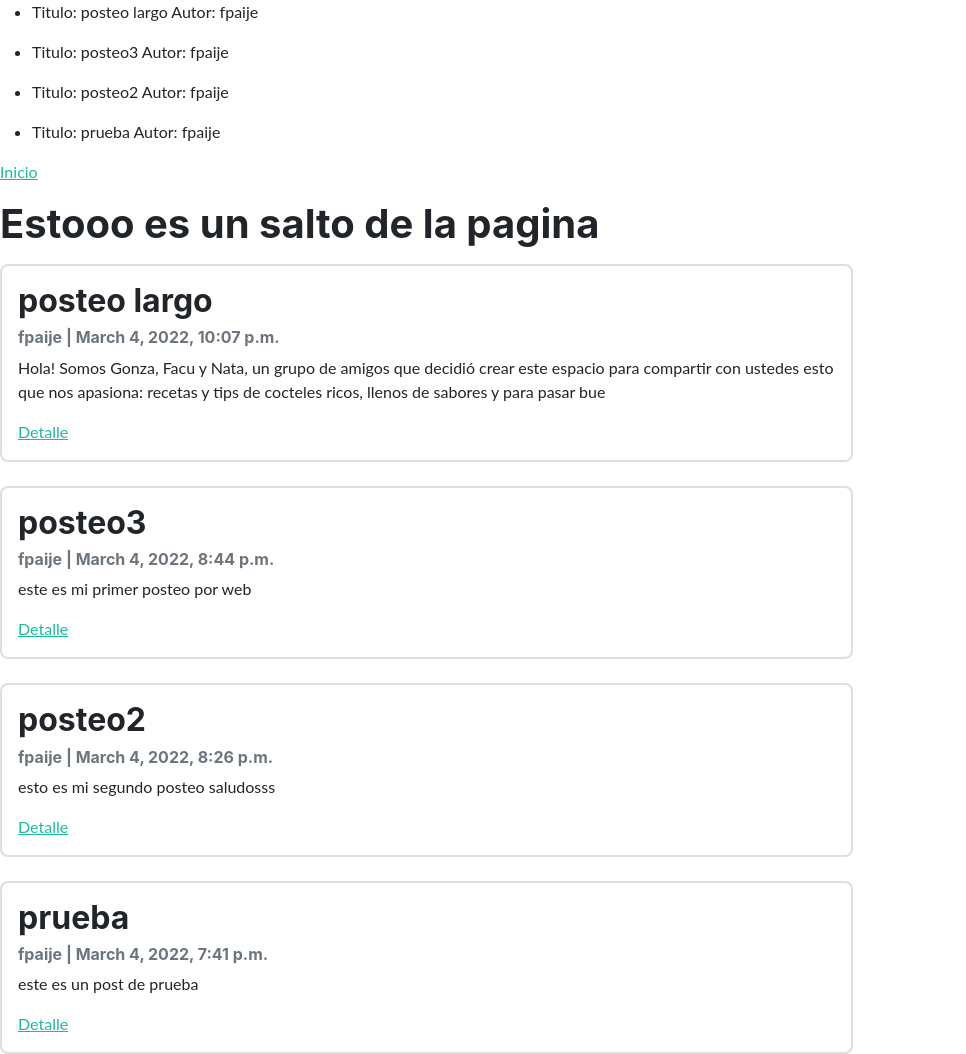
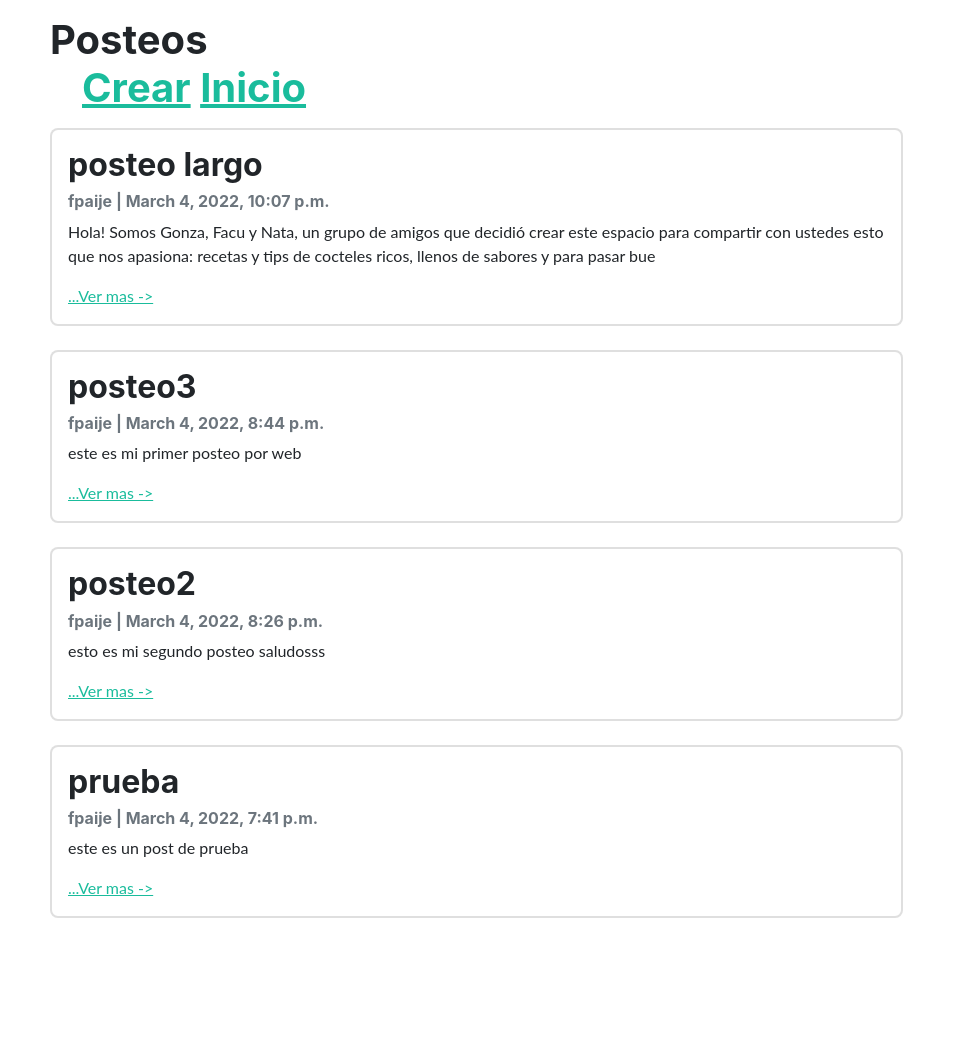
Before and after one commit to nbesso/ProyFinal, a Django app: page /blog/post/list in a window 1280 px wide. Shown: the whole page, without its empty margins (0-966 px from the left). After the commit the page ends 918 px from the top, so only its background shows below. Run offline with Django 4.2, Linux system fonts and the light colour scheme; data comes from the database, SQL or seed files in the repository; both versions use the stored data as it was after the commit; some libraries are stand-ins or nearby versions.

Commit message:
modificaciones con profe

```diff
--- a/ProyectoFinal/ProyectoFinal/urls.py
+++ b/ProyectoFinal/ProyectoFinal/urls.py
@@ -15,10 +15,15 @@ Including another URLconf
 """
 from django.contrib import admin
 from django.urls import path, include
+from django.conf import settings
+from django.conf.urls.static import static
+
 #from .views import login_request
 
 urlpatterns = [
     path('admin/', admin.site.urls),
     path('blog/', include('blog.urls')),
     path('applog/', include('AppLog.urls')),
-]
+    path('ckeditor/', include('ckeditor_uploader.urls')),
+
+] + static(settings.MEDIA_URL, document_root=settings.MEDIA_ROOT)
--- /dev/null
+++ b/ProyectoFinal/blog/forms.py
@@ -0,0 +1,4 @@
+from dataclasses import fields
+from django import forms
+from django.contrib.auth.models import User
+from django.contrib.auth.forms import UserCreationForm
--- a/ProyectoFinal/blog/models.py
+++ b/ProyectoFinal/blog/models.py
@@ -2,6 +2,8 @@ from logging import PlaceHolder
 from pydoc import text
 from django.db import models
 from django.contrib.auth.models import User
+from ckeditor_uploader.fields import RichTextUploadingField
+from ckeditor.fields import RichTextField
 
 # Create your models here.
 
@@ -28,7 +30,7 @@ class Post(models.Model):
     slug = models.SlugField(max_length=200, unique=True)
     autor = models.ForeignKey(User, on_delete= models.CASCADE,related_name='blog_posts')
     modificado_el = models.DateTimeField(auto_now= True)
-    contenido = models.TextField()
+    contenido = RichTextUploadingField()
     creado_el = models.DateTimeField(auto_now_add=True)
     status = models.IntegerField(choices=STATUS, default=0)
 
--- a/ProyectoFinal/blog/views.py
+++ b/ProyectoFinal/blog/views.py
@@ -19,7 +19,7 @@ class SuscriptorList(ListView):
 #GON: Vista que crea un Contacto y envía mensaje
 class Suscribete(CreateView):
     model = Suscriptor
-    success_url = "/blog/inicio/#page-top"
+    success_url = "/blog/inicio/#suscribite"
     fields = ['nombre', 'apellido', 'email']
 
 #GON: Vista para visualizar Detalles de un Contacto ya creado.
--- a/ProyectoFinal/templates/blog/base.html
+++ b/ProyectoFinal/templates/blog/base.html
@@ -31,7 +31,7 @@
                     <ul class="navbar-nav ms-auto">
                         <li class="nav-item mx-0 mx-lg-1"><a class="nav-link py-3 px-0 px-lg-3 rounded" href="#Cocktails">Cocktails</a></li>
                         <li class="nav-item mx-0 mx-lg-1"><a class="nav-link py-3 px-0 px-lg-3 rounded" href="#Sobre Nosotros">Sobre Nosotros</a></li>
-                        <li class="nav-item mx-0 mx-lg-1"><a class="nav-link py-3 px-0 px-lg-3 rounded" href="{% url 'Inicio' %}">Blog</a></li>
+                        <li class="nav-item mx-0 mx-lg-1"><a class="nav-link py-3 px-0 px-lg-3 rounded" href="{% url 'post_list' %}">Blog</a></li>
                         <li class="nav-item mx-0 mx-lg-1"><a class="nav-link py-3 px-0 px-lg-3 rounded" href="#Suscribite">Suscribite</a></li>
                         <li class="nav-item mx-0 mx-lg-1"><a class="nav-link py-3 px-0 px-lg-3 rounded" href="{% url 'login' %}">Login</a></li>
                     </ul>
--- a/ProyectoFinal/templates/blog/post_list.html
+++ b/ProyectoFinal/templates/blog/post_list.html
@@ -9,31 +9,21 @@
     <link href="{% static 'blog/css/styles.css' %}" rel="stylesheet" />
 </head>
 <body>
-    <ul>
-        {% for Post in object_list %}
-        <li>
-            <p>Titulo: {{Post.titulo}}
-               Autor: {{Post.autor}}
-            </p>
-        </li>
-        {% endfor %}
-    </ul>
-    <p>
-        <a href="{% url 'Inicio' %}">Inicio</a>
-    </p>
-    <h1>
 
-        Estooo es un salto de la pagina
-
-    </h1>
-    <div class="col-md-8 mt-3 left">
+    <div class="col-md-8 mt-3 left" style="margin:0px 0px 0px 50px">
+        <h1>Posteos
+            <ul>
+            <a href="{% url 'post_create'%}">Crear</a>
+            <a href="{% url 'Inicio'%}">Inicio</a>
+            </ul>
+        </h1>
         {% for Post in post_list %}
         <div class="card mb-4">
             <div class="card-body">
                 <h2 class="card-title">{{ Post.titulo }}</h2>
                 <p class="card-text text-muted h6">{{ Post.autor }} | {{ Post.creado_el}} </p>
                 <p class="card-text">{{Post.contenido|slice:":200" }}</p>
-                <a href="{% url 'post_detail' Post.slug %}">Detalle</a>
+                <a href="{% url 'post_detail' Post.slug %}">...Ver mas -></a>
             </div>
         </div>
         {% endfor %}
```
Also changed, not shown: ProyectoFinal/ProyectoFinal/settings.py (+10 -0 lines), ProyectoFinal/templates/blog/post_detalle.html (+22 -1 lines), ProyectoFinal/templates/blog/post_form.html (+7 -3 lines), ProyectoFinal/db.sqlite3.
